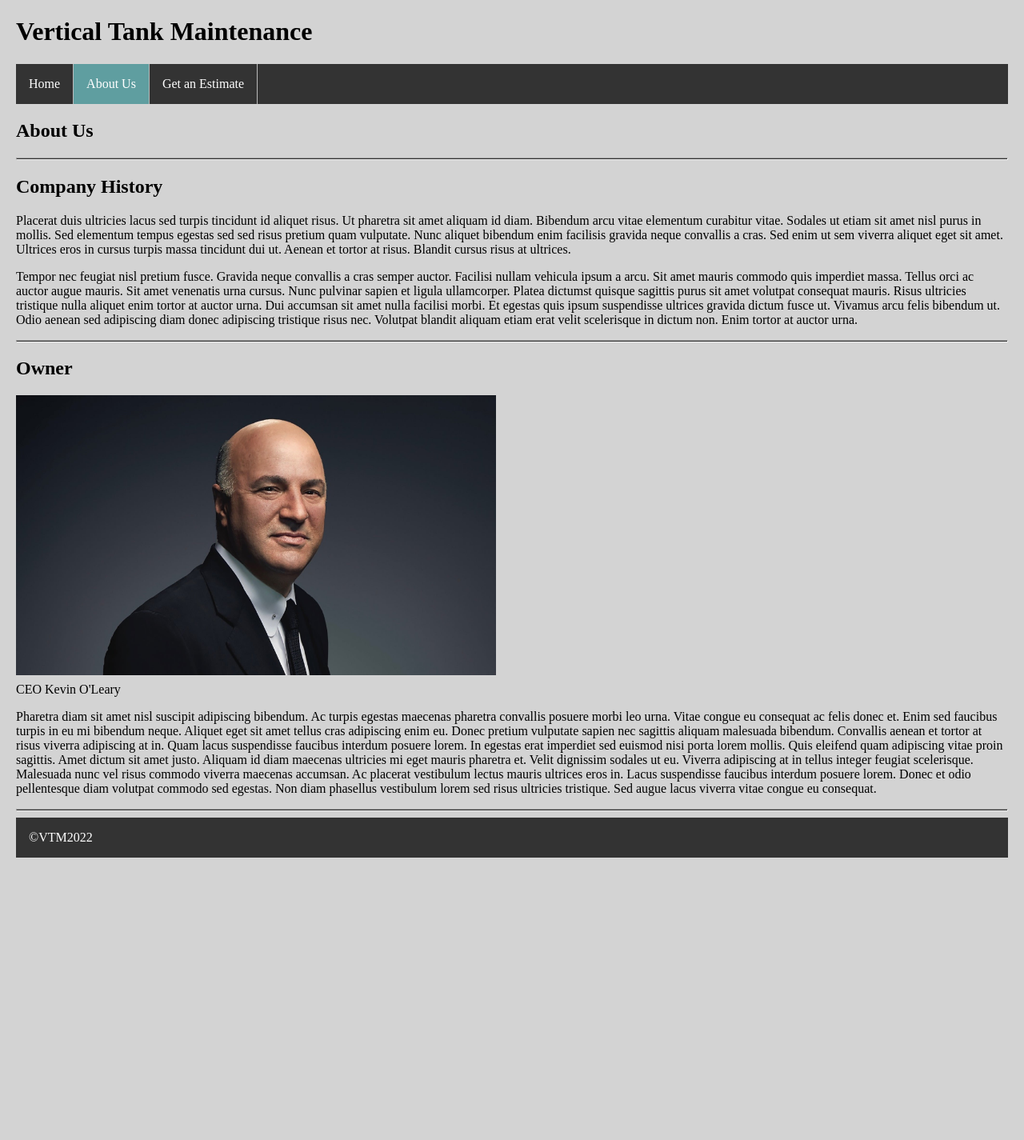
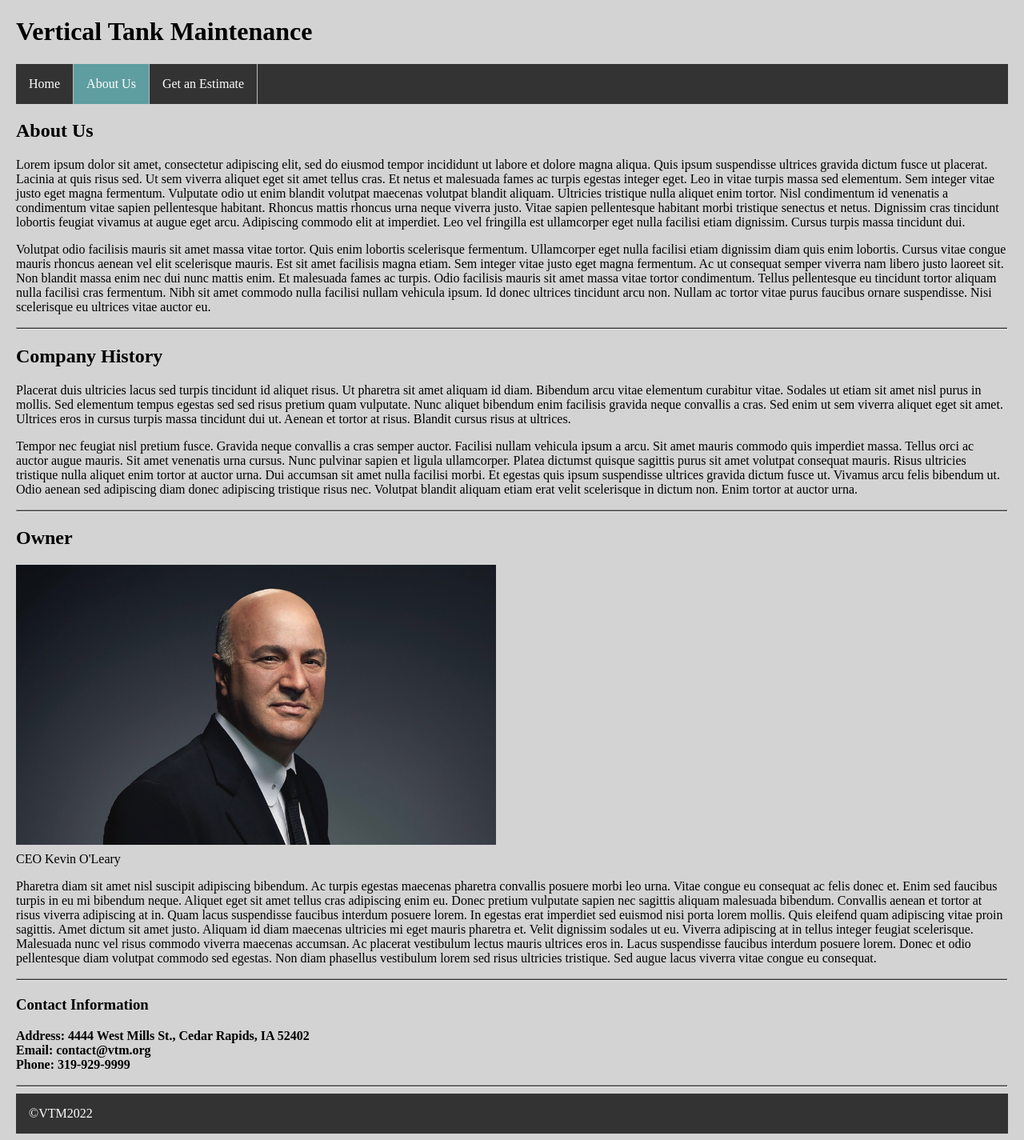
Before and after one commit to tnachman/vertical_tank_maintenance_hw8, a Flask app: page /about in a window 1280 px wide. Shown: the whole page at 80% size. Before the commit the page ends 1072 px from the top, so only its background shows below. Run offline with Flask 2, Linux system fonts and the light colour scheme.

Commit message:
added more lorem ipsum in body

```diff
--- a/templates/about.html
+++ b/templates/about.html
@@ -11,6 +11,23 @@
 </nav>
 
 <h2> About Us </h2>
+<p>Lorem ipsum dolor sit amet, consectetur adipiscing elit, sed do eiusmod tempor incididunt ut labore et dolore magna
+	aliqua. Quis ipsum suspendisse ultrices gravida dictum fusce ut placerat. Lacinia at quis risus sed. Ut sem viverra
+	aliquet eget sit amet tellus cras. Et netus et malesuada fames ac turpis egestas integer eget. Leo in vitae turpis
+	massa sed elementum. Sem integer vitae justo eget magna fermentum. Vulputate odio ut enim blandit volutpat maecenas
+	volutpat blandit aliquam. Ultricies tristique nulla aliquet enim tortor. Nisl condimentum id venenatis a condimentum
+	vitae sapien pellentesque habitant. Rhoncus mattis rhoncus urna neque viverra justo. Vitae sapien pellentesque
+	habitant morbi tristique senectus et netus. Dignissim cras tincidunt lobortis feugiat vivamus at augue eget arcu.
+	Adipiscing commodo elit at imperdiet. Leo vel fringilla est ullamcorper eget nulla facilisi etiam dignissim. Cursus
+	turpis massa tincidunt dui.</p>
+	<p>Volutpat odio facilisis mauris sit amet massa vitae tortor. Quis enim lobortis scelerisque fermentum. Ullamcorper
+	eget nulla facilisi etiam dignissim diam quis enim lobortis. Cursus vitae congue mauris rhoncus aenean vel elit
+	scelerisque mauris. Est sit amet facilisis magna etiam. Sem integer vitae justo eget magna fermentum. Ac ut
+	consequat semper viverra nam libero justo laoreet sit. Non blandit massa enim nec dui nunc mattis enim. Et malesuada
+	fames ac turpis. Odio facilisis mauris sit amet massa vitae tortor condimentum. Tellus pellentesque eu tincidunt
+	tortor aliquam nulla facilisi cras fermentum. Nibh sit amet commodo nulla facilisi nullam vehicula ipsum. Id donec
+	ultrices tincidunt arcu non. Nullam ac tortor vitae purus faucibus ornare suspendisse. Nisi scelerisque eu ultrices
+	vitae auctor eu.</p>
 	<hr />
 <h2> Company History </h2>
 
@@ -46,5 +63,13 @@ commodo viverra maecenas accumsan. Ac placerat vestibulum lectus mauris ultrices
 	interdum posuere lorem. Donec et odio pellentesque diam volutpat commodo sed egestas. Non diam phasellus vestibulum
 	lorem sed risus ultricies tristique. Sed augue lacus viverra vitae congue eu consequat.
 </p>
-
+<hr />
+<h3> Contact Information </h3>
+<p class="bold">
+	Address: 4444 West Mills St., Cedar Rapids, IA 52402
+	<br />
+	Email: contact@vtm.org
+	<br />
+	Phone: 319-929-9999
+</p>
 {% endblock %}
```
Lines whose indentation alone changed are shown as unchanged.
